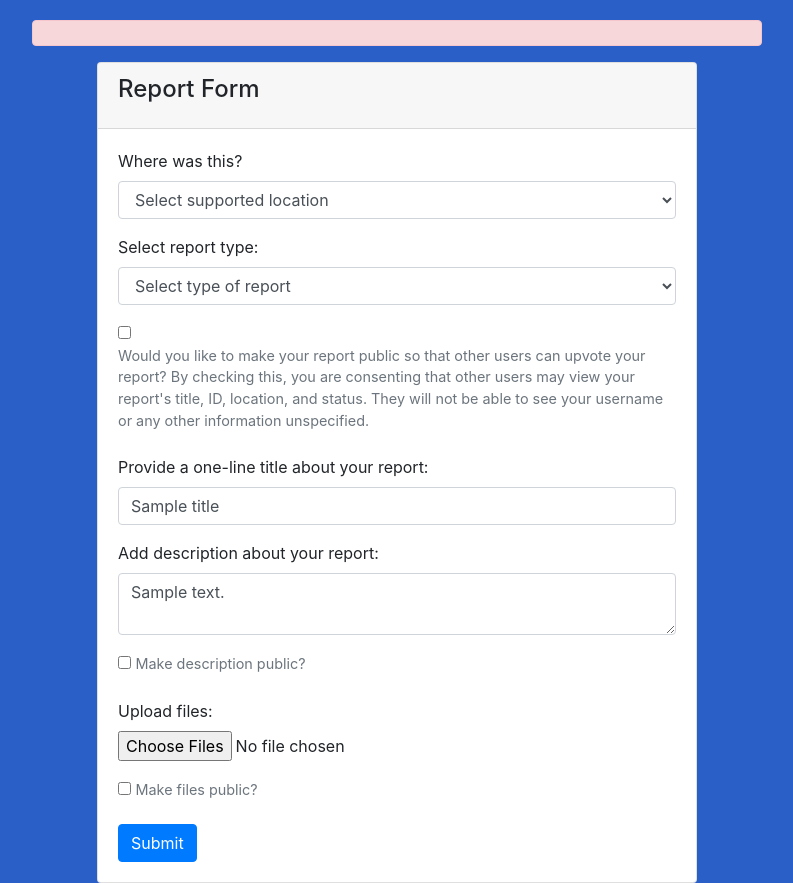
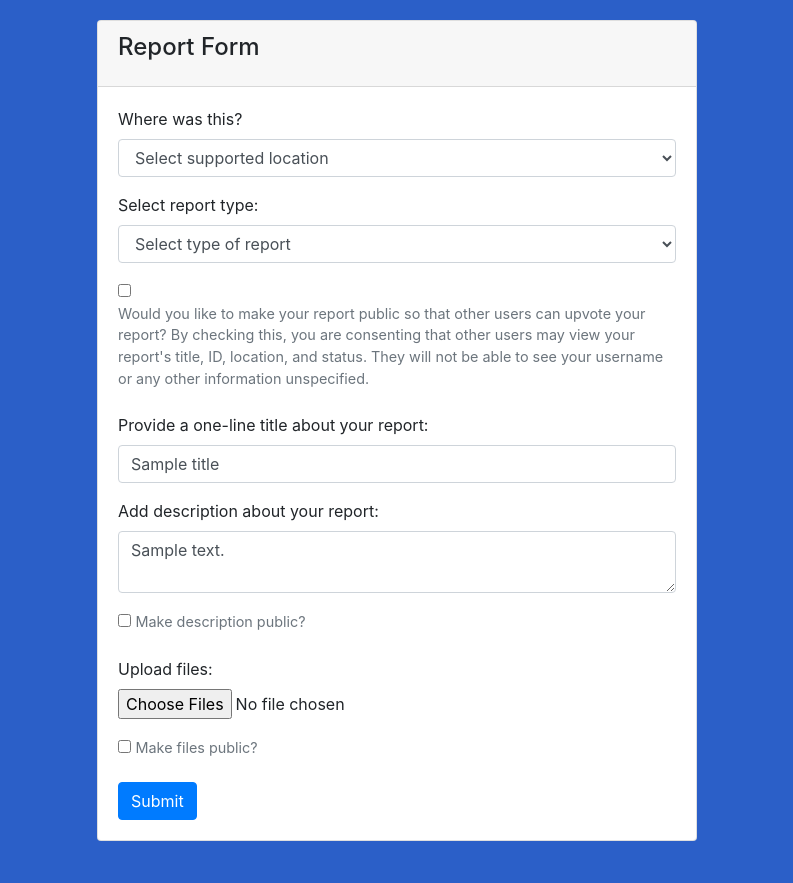
Before and after one commit to morghughes/HoosHousing, a Django app: template templates/report.html in a window 1280 px wide. Shown: the whole page, without its empty margins (243-1036 px from the left). After the commit the page ends 841 px from the top, so only its background shows below. Run offline with Django 3.2, Linux system fonts and the light colour scheme; the template is opened without the code that fills it: most values are stand-ins (such as "Sample title", 1, 10 or a date in 2020); one stand-in notice (Sample message) is shown; some libraries are stand-ins or nearby versions.

Commit message:
Fixed bugged error message in report form

```diff
--- a/templates/report.html
+++ b/templates/report.html
@@ -28,13 +28,11 @@
     <div class="row">
       <div class="col-md-8 offset-md-2">
           {% if messages %}
-              <div class="alert alert-danger">
                   {% for message in messages %}
                       {% if 'form_error' in message.tags %}
-                          <p>{{ message }}</p>
+                          <div class="alert alert-danger">{{ message }}</div>
                       {% endif %}
                   {% endfor %}
-              </div>
           {% endif %}
         <div class="card">
           <div class="card-header">
```
